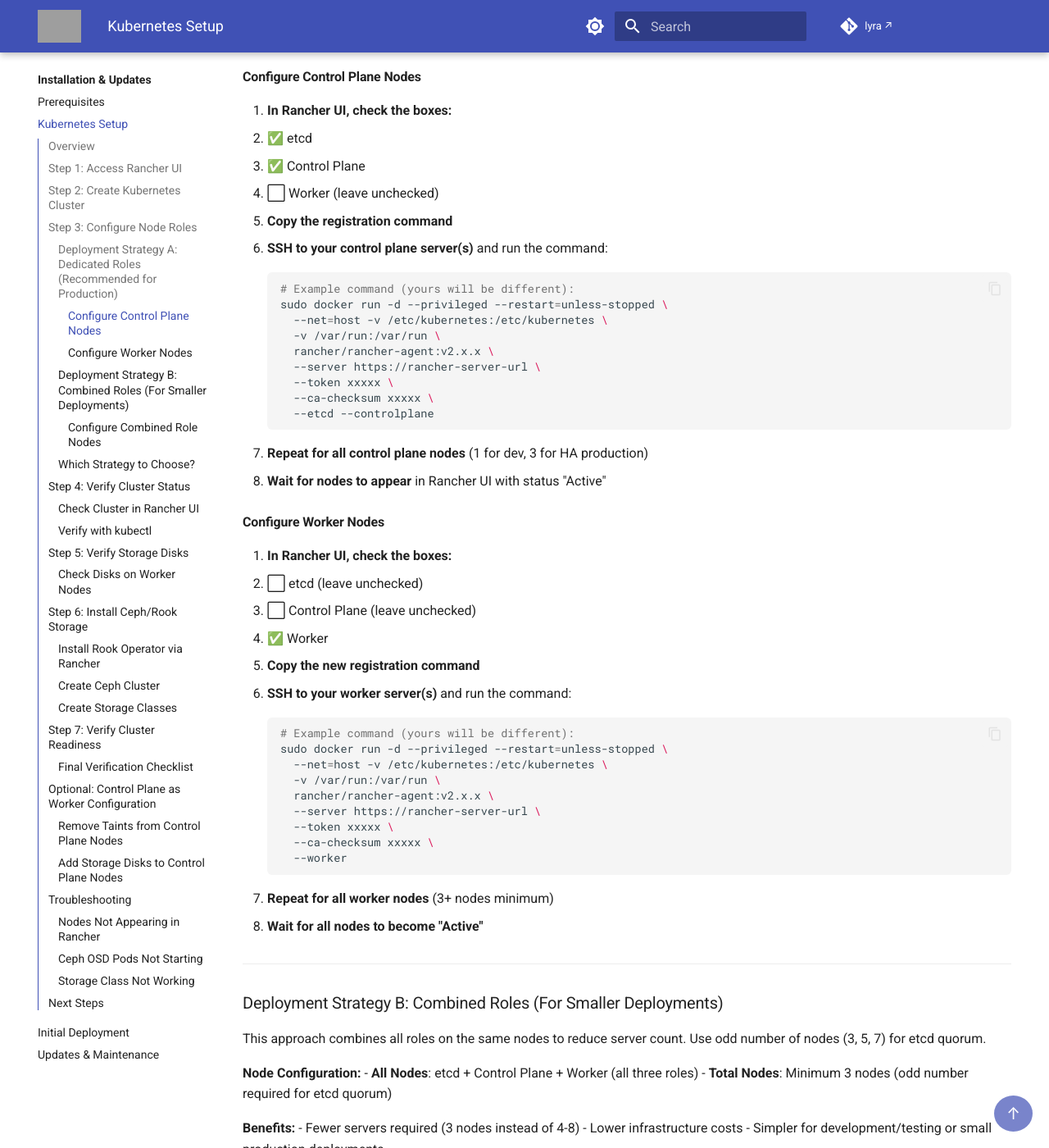
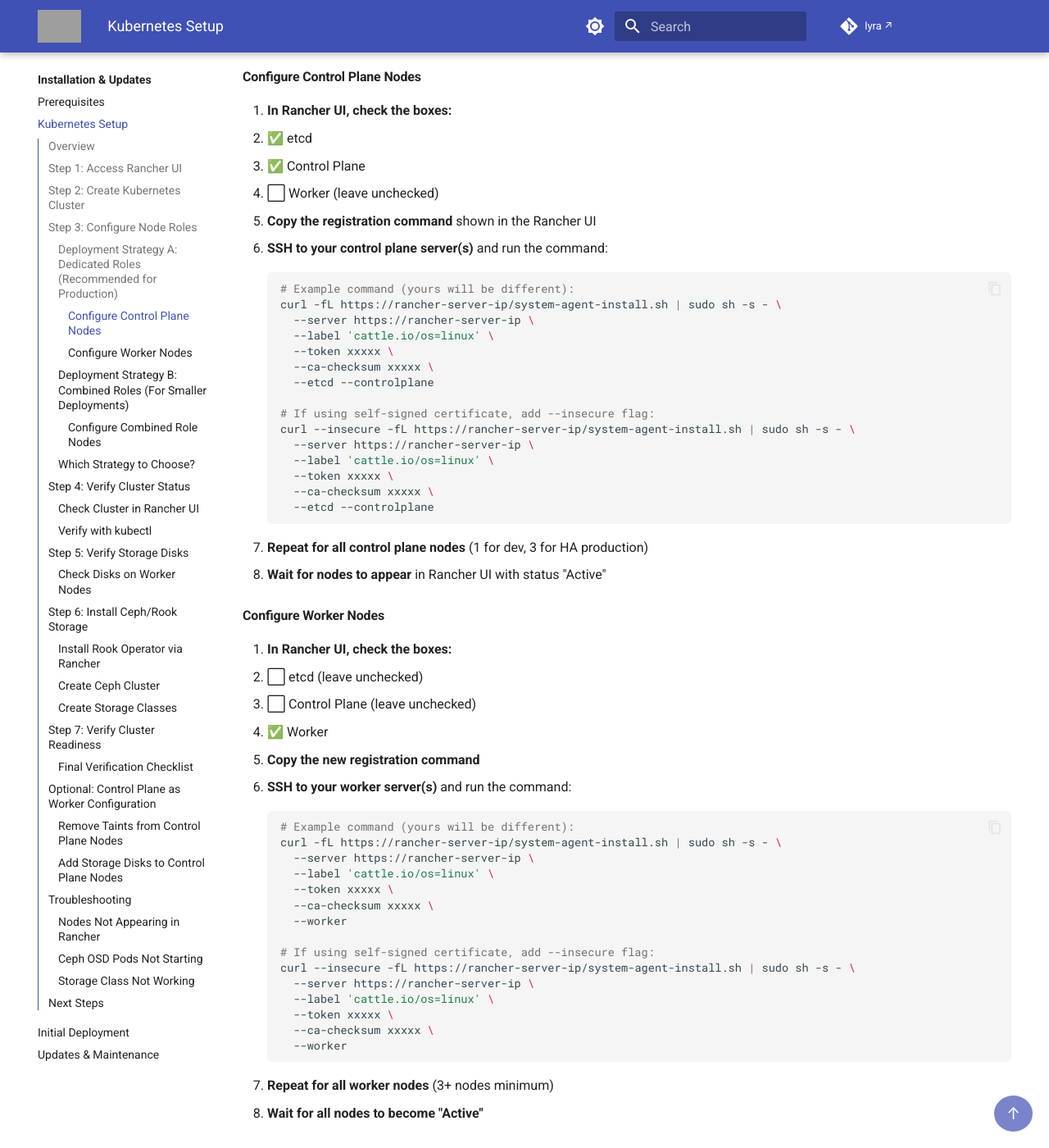
Before and after one commit to amreinch/lyra-docs, an MkDocs documentation site: the page built from docs/installation/kubernetes-setup.md, in a window 1280 px wide and 1400 px high, scrolled down 1609 px. Shown: the whole window at 82% size. Built offline with MkDocs 1.6.1 and Material for MkDocs 9.7.7, drawn with Linux system fonts in a browser that asks for light colours; comment, search, counter and statistics services are not loaded; some of the changed text lies outside the part shown; grey boxes are pictures that could not be loaded.

Commit message:
Update node registration commands to use curl instead of Docker
- Changed from Docker-based rancher-agent to curl system-agent-install.sh method
- Added --insecure flag option for self-signed certificates
- Control plane: curl with --etcd --controlplane flags
- Worker: curl with --worker flag only (no --etcd needed)
- Combined roles: curl with --etcd --controlplane --worker flags
- Updated all three deployment strategies with correct command format

````diff
--- a/docs/installation/kubernetes-setup.md
+++ b/docs/installation/kubernetes-setup.md
@@ -70,16 +70,22 @@ This approach separates control plane and worker responsibilities for better iso
    - ✅ Control Plane
    - ⬜ Worker (leave unchecked)
 
-2. **Copy the registration command**
+2. **Copy the registration command** shown in the Rancher UI
 
 3. **SSH to your control plane server(s)** and run the command:
    ```bash
    # Example command (yours will be different):
-   sudo docker run -d --privileged --restart=unless-stopped \
-     --net=host -v /etc/kubernetes:/etc/kubernetes \
-     -v /var/run:/var/run \
-     rancher/rancher-agent:v2.x.x \
-     --server https://rancher-server-url \
+   curl -fL https://rancher-server-ip/system-agent-install.sh | sudo sh -s - \
+     --server https://rancher-server-ip \
+     --label 'cattle.io/os=linux' \
+     --token xxxxx \
+     --ca-checksum xxxxx \
+     --etcd --controlplane
+
+   # If using self-signed certificate, add --insecure flag:
+   curl --insecure -fL https://rancher-server-ip/system-agent-install.sh | sudo sh -s - \
+     --server https://rancher-server-ip \
+     --label 'cattle.io/os=linux' \
      --token xxxxx \
      --ca-checksum xxxxx \
      --etcd --controlplane
@@ -101,11 +107,17 @@ This approach separates control plane and worker responsibilities for better iso
 3. **SSH to your worker server(s)** and run the command:
    ```bash
    # Example command (yours will be different):
-   sudo docker run -d --privileged --restart=unless-stopped \
-     --net=host -v /etc/kubernetes:/etc/kubernetes \
-     -v /var/run:/var/run \
-     rancher/rancher-agent:v2.x.x \
-     --server https://rancher-server-url \
+   curl -fL https://rancher-server-ip/system-agent-install.sh | sudo sh -s - \
+     --server https://rancher-server-ip \
+     --label 'cattle.io/os=linux' \
+     --token xxxxx \
+     --ca-checksum xxxxx \
+     --worker
+
+   # If using self-signed certificate, add --insecure flag:
+   curl --insecure -fL https://rancher-server-ip/system-agent-install.sh | sudo sh -s - \
+     --server https://rancher-server-ip \
+     --label 'cattle.io/os=linux' \
      --token xxxxx \
      --ca-checksum xxxxx \
      --worker
@@ -147,11 +159,17 @@ This approach combines all roles on the same nodes to reduce server count. Use o
 3. **SSH to each server** and run the command:
    ```bash
    # Example command (yours will be different):
-   sudo docker run -d --privileged --restart=unless-stopped \
-     --net=host -v /etc/kubernetes:/etc/kubernetes \
-     -v /var/run:/var/run \
-     rancher/rancher-agent:v2.x.x \
-     --server https://rancher-server-url \
+   curl -fL https://rancher-server-ip/system-agent-install.sh | sudo sh -s - \
+     --server https://rancher-server-ip \
+     --label 'cattle.io/os=linux' \
+     --token xxxxx \
+     --ca-checksum xxxxx \
+     --etcd --controlplane --worker
+
+   # If using self-signed certificate, add --insecure flag:
+   curl --insecure -fL https://rancher-server-ip/system-agent-install.sh | sudo sh -s - \
+     --server https://rancher-server-ip \
+     --label 'cattle.io/os=linux' \
      --token xxxxx \
      --ca-checksum xxxxx \
      --etcd --controlplane --worker
````
